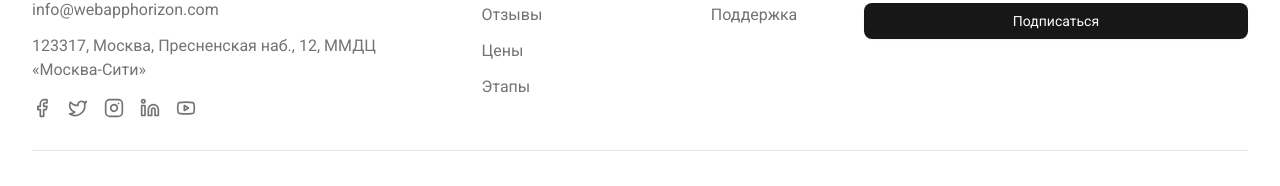
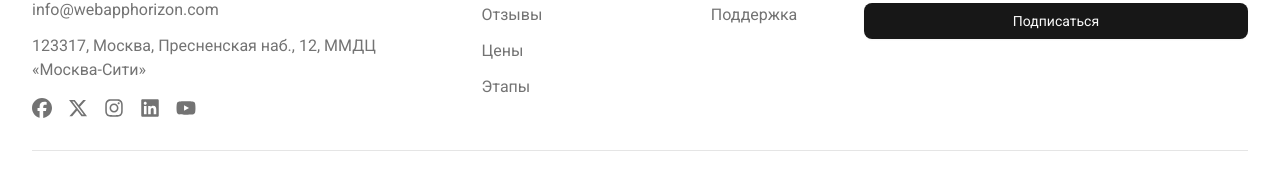
Before and after one commit to ivicheff/basic-landing, a Next.js app: page / in a window 1280 px wide. Shown: the part 6375-6561 px from the top of the page. Built offline with nearby package versions, Linux system fonts and the light colour scheme; no server answers.

Commit message:
Add react-icons package and refactor social icons component to use new icons for improved visual consistency and maintainability. Update social media links to utilize dynamic content from the Russian content JSON for better accessibility.

```diff
--- a/package.json
+++ b/package.json
@@ -32,6 +32,7 @@
     "react": "^18.3.1",
     "react-dom": "^18.3.1",
     "react-hook-form": "^7.55.0",
+    "react-icons": "^5.5.0",
     "tailwind-merge": "^3.1.0",
     "tw-animate-css": "^1.2.5",
     "zod": "^3.24.2"
--- a/src/components/ui/social-icons.tsx
+++ b/src/components/ui/social-icons.tsx
@@ -1,38 +1,45 @@
-import { Facebook, Instagram, Linkedin, Twitter, Youtube } from "lucide-react";
+import {
+  FaFacebook,
+  FaInstagram,
+  FaLinkedin,
+  FaXTwitter,
+  FaYoutube,
+} from "react-icons/fa6";
 import CustomLink from "./custom-link";
+import contentData from "~/content.ru.json";
 
 const SocialIcons = () => {
   return (
     <div className="flex gap-4">
       <CustomLink
-        href="https://facebook.com"
+        href={contentData.links.socials.facebookUrl}
         className="text-muted-foreground hover:text-foreground transition-colors"
       >
-        <Facebook className="size-5" />
+        <FaFacebook className="size-5" />
       </CustomLink>
       <CustomLink
-        href="https://twitter.com"
+        href={contentData.links.socials.twitterUrl}
         className="text-muted-foreground hover:text-foreground transition-colors"
       >
-        <Twitter className="size-5" />
+        <FaXTwitter className="size-5" />
       </CustomLink>
       <CustomLink
-        href="https://instagram.com"
+        href={contentData.links.socials.instagramUrl}
         className="text-muted-foreground hover:text-foreground transition-colors"
       >
-        <Instagram className="size-5" />
+        <FaInstagram className="size-5" />
       </CustomLink>
       <CustomLink
-        href="https://linkedin.com"
+        href={contentData.links.socials.linkedinUrl}
         className="text-muted-foreground hover:text-foreground transition-colors"
       >
-        <Linkedin className="size-5" />
+        <FaLinkedin className="size-5" />
       </CustomLink>
       <CustomLink
-        href="https://youtube.com"
+        href={contentData.links.socials.youtubeUrl}
         className="text-muted-foreground hover:text-foreground transition-colors"
       >
-        <Youtube className="size-5" />
+        <FaYoutube className="size-5" />
       </CustomLink>
     </div>
   );
```
Also changed, not shown: 1 other file (tests, documents, lock files or other folders).
